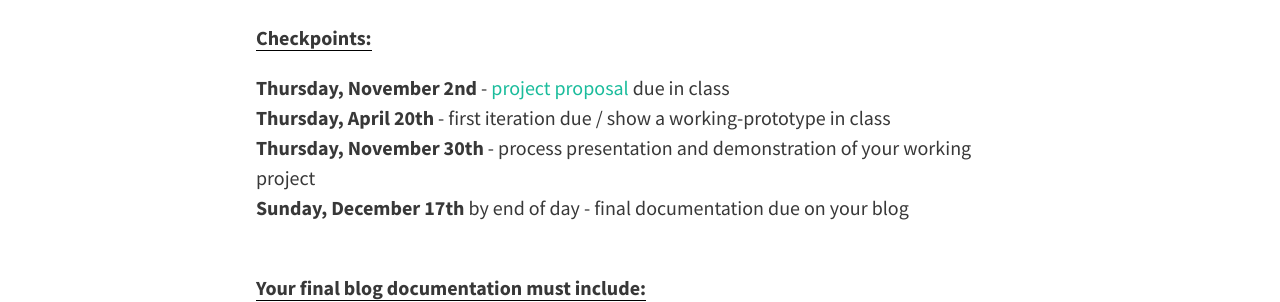
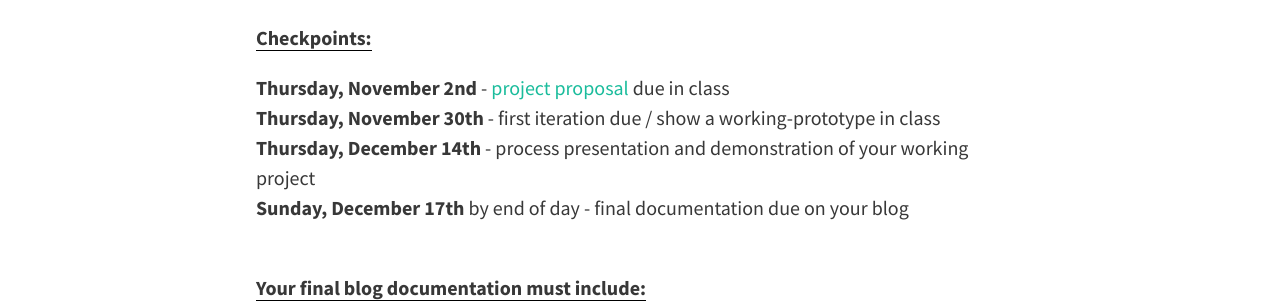
Before and after one commit to coloringchaos/object-f17, a Jekyll site: the page built from _posts/2017-10-31-project2.md, in a window 1280 px wide. Shown: the part 1109-1411 px from the top of the page. Built offline with Jekyll 4.4.1, drawn with Linux system fonts in a browser that asks for light colours; nearby versions of some CDN libraries.

Commit message:
project 2

```diff
--- a/_posts/2017-10-31-project2.md
+++ b/_posts/2017-10-31-project2.md
@@ -20,8 +20,8 @@ You are welcome to work in groups.
 <span class="underlined">**Checkpoints:**</span>
 
 **Thursday, November 2nd** - [project proposal](/object-spring-17/p2-proposal) due in class<br>
-**Thursday, April 20th** - first iteration due / show a working-prototype in class<br>
-**Thursday, November 30th** - process presentation and demonstration of your working project<br>
+**Thursday, November 30th** - first iteration due / show a working-prototype in class<br>
+**Thursday, December 14th** - process presentation and demonstration of your working project<br>
 **Sunday, December 17th** by end of day - final documentation due on your blog
 
 <br>
```
